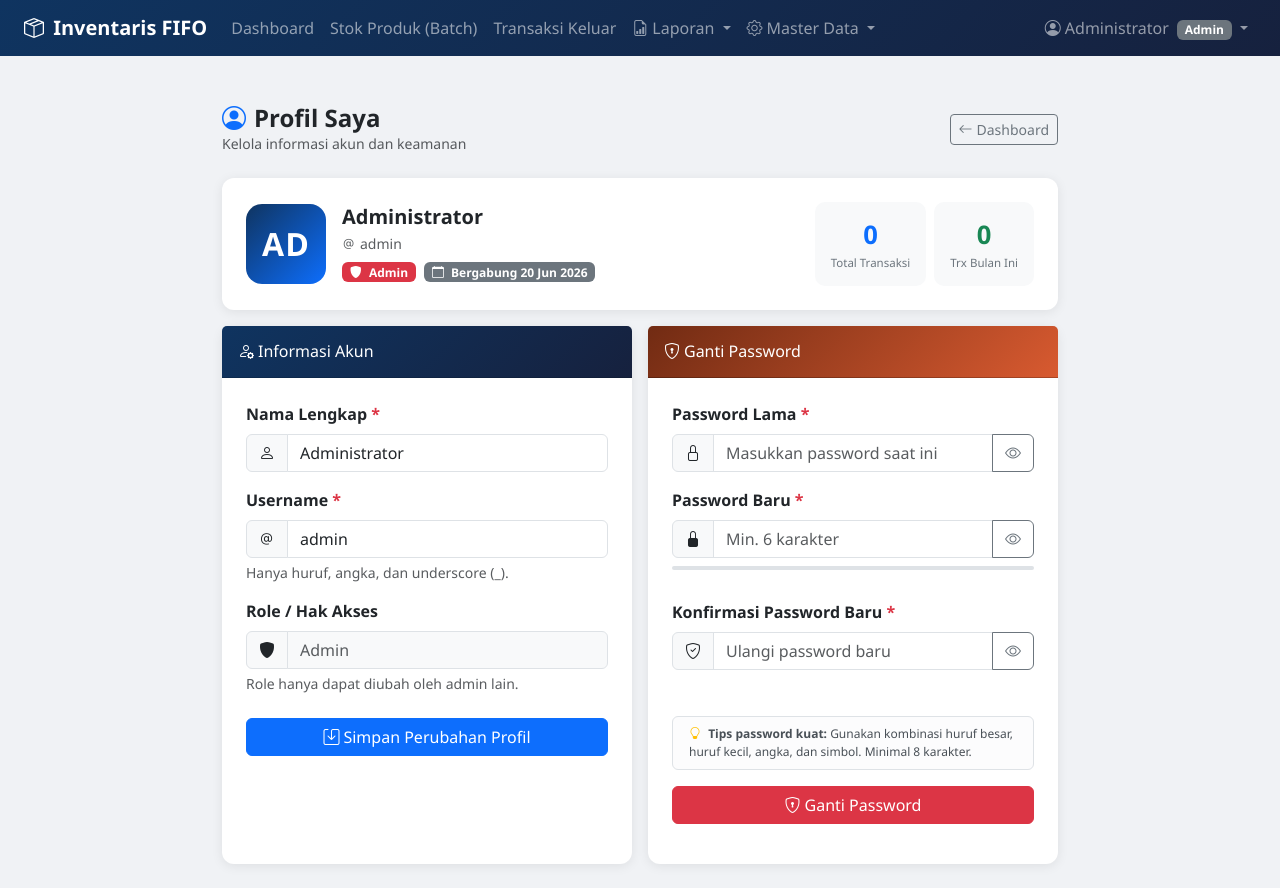
After one commit to Favyrahma/inventaris-fifo, a PHP site: page /profil.php in a window 1280 px wide. The commit adds this page. Run offline with PHP 8.4, Linux system fonts and the light colour scheme; a user stored in the database is signed in; data comes from the database, SQL or seed files in the repository.

Commit message:
menambahkan file profil

```diff
--- a/includes/navbar.php
+++ b/includes/navbar.php
@@ -89,6 +89,10 @@
                             <span class="badge bg-secondary ms-1"><?= ucfirst($role) ?></span>
                         </a>
                         <ul class="dropdown-menu dropdown-menu-end">
+                        <li><a class="dropdown-item <?= nav_active('profil.php',$current) ?>" href="profil.php">
+                            <i class="bi bi-person-gear me-1"></i>Profil & Password
+                        </a></li>
+                        <li><hr class="dropdown-divider"></li>
                             <li><a class="dropdown-item" href="logout.php"><i class="bi bi-box-arrow-right me-1"></i>Logout</a></li>
                         </ul>
                     </li>
--- /dev/null
+++ b/profil.php
@@ -0,0 +1,503 @@
+    <?php
+    include 'koneksi.php';
+    cek_login();
+
+    $id_user = intval($_SESSION['user_id']);
+
+    // ── Ambil data user saat ini ──────────────────────────────────────────────
+    $user = mysqli_fetch_assoc(mysqli_query($koneksi,
+        "SELECT id, nama, username, role, created_at FROM users WHERE id = $id_user LIMIT 1"));
+
+    if (!$user) {
+        session_destroy();
+        header("Location: login.php"); exit;
+    }
+
+    // ── Inisialisasi variabel pesan ───────────────────────────────────────────
+    $pesan_profil   = '';
+    $pesan_password = '';
+    $err_profil     = [];
+    $err_password   = [];
+
+    // ════════════════════════════════════════════════════════════════════════════
+    // AKSI 1 — Update nama & username
+    // ════════════════════════════════════════════════════════════════════════════
+    if ($_SERVER['REQUEST_METHOD'] === 'POST' && ($_POST['aksi'] ?? '') === 'update_profil') {
+
+        $nama_baru     = trim($_POST['nama']     ?? '');
+        $username_baru = trim($_POST['username'] ?? '');
+
+        if ($nama_baru === '')
+            $err_profil['nama'] = 'Nama lengkap tidak boleh kosong.';
+
+        if ($username_baru === '')
+            $err_profil['username'] = 'Username tidak boleh kosong.';
+        elseif (!preg_match('/^[a-zA-Z0-9_]+$/', $username_baru))
+            $err_profil['username'] = 'Username hanya boleh huruf, angka, dan underscore.';
+
+        // Cek username duplikat (kecuali milik sendiri)
+        if (empty($err_profil['username'])) {
+            $un_esc = mysqli_real_escape_string($koneksi, $username_baru);
+            $cek    = mysqli_fetch_assoc(mysqli_query($koneksi,
+                "SELECT id FROM users WHERE username='$un_esc' AND id != $id_user"));
+            if ($cek) $err_profil['username'] = "Username \"$username_baru\" sudah digunakan pengguna lain.";
+        }
+
+        if (empty($err_profil)) {
+            $nm_esc = mysqli_real_escape_string($koneksi, $nama_baru);
+            $un_esc = mysqli_real_escape_string($koneksi, $username_baru);
+            mysqli_query($koneksi,
+                "UPDATE users SET nama='$nm_esc', username='$un_esc' WHERE id=$id_user");
+
+            // Perbarui session agar navbar langsung berubah
+            $_SESSION['user_nama'] = $nama_baru;
+            $user['nama']     = $nama_baru;
+            $user['username'] = $username_baru;
+
+            $pesan_profil = 'success';
+        }
+    }
+
+    // ════════════════════════════════════════════════════════════════════════════
+    // AKSI 2 — Ganti password
+    // ════════════════════════════════════════════════════════════════════════════
+    if ($_SERVER['REQUEST_METHOD'] === 'POST' && ($_POST['aksi'] ?? '') === 'ganti_password') {
+
+        $pw_lama    = $_POST['pw_lama']    ?? '';
+        $pw_baru    = $_POST['pw_baru']    ?? '';
+        $pw_konfirm = $_POST['pw_konfirm'] ?? '';
+
+        // Ambil hash password saat ini dari DB
+        $row_pw = mysqli_fetch_assoc(mysqli_query($koneksi,
+            "SELECT password FROM users WHERE id = $id_user LIMIT 1"));
+
+        if ($pw_lama === '')
+            $err_password['pw_lama'] = 'Masukkan password lama terlebih dahulu.';
+        elseif (!password_verify($pw_lama, $row_pw['password']))
+            $err_password['pw_lama'] = 'Password lama tidak sesuai.';
+
+        if (strlen($pw_baru) < 6)
+            $err_password['pw_baru'] = 'Password baru minimal 6 karakter.';
+        elseif ($pw_baru === $pw_lama)
+            $err_password['pw_baru'] = 'Password baru tidak boleh sama dengan password lama.';
+
+        if (empty($err_password['pw_baru']) && $pw_baru !== $pw_konfirm)
+            $err_password['pw_konfirm'] = 'Konfirmasi password tidak cocok.';
+
+        if (empty($err_password)) {
+            $hash = password_hash($pw_baru, PASSWORD_DEFAULT);
+            mysqli_query($koneksi, "UPDATE users SET password='$hash' WHERE id=$id_user");
+            $pesan_password = 'success';
+        }
+    }
+
+    // ── Statistik aktivitas user ──────────────────────────────────────────────
+    $stat_trx = mysqli_fetch_assoc(mysqli_query($koneksi,
+        "SELECT COUNT(*) as total FROM transaksi WHERE kasir_id = $id_user"));
+    $stat_batch = mysqli_fetch_assoc(mysqli_query($koneksi,
+        "SELECT COUNT(*) as total FROM stok_log WHERE jenis='masuk' AND keterangan LIKE 'Batch baru%'"));
+    $stat_trx_bulan = mysqli_fetch_assoc(mysqli_query($koneksi,
+        "SELECT COUNT(*) as total FROM transaksi
+        WHERE kasir_id=$id_user AND MONTH(created_at)=MONTH(NOW()) AND YEAR(created_at)=YEAR(NOW())"));
+
+    include 'includes/navbar.php';
+    ?>
+    <!DOCTYPE html>
+    <html lang="id">
+    <head>
+    <meta charset="UTF-8"><meta name="viewport" content="width=device-width,initial-scale=1">
+    <title>Profil Saya – Inventaris FIFO</title>
+    <link href="https://cdn.jsdelivr.net/npm/bootstrap@5.3.2/dist/css/bootstrap.min.css" rel="stylesheet">
+    <link href="https://cdn.jsdelivr.net/npm/bootstrap-icons@1.11.3/font/bootstrap-icons.min.css" rel="stylesheet">
+    <style>
+        body { background:#f0f2f5; font-family:'Segoe UI',sans-serif; }
+        .card { border:0; border-radius:12px; box-shadow:0 2px 12px rgba(0,0,0,.08); }
+
+        /* Avatar inisial besar */
+        .avatar-xl {
+            width:80px; height:80px; border-radius:16px;
+            display:flex; align-items:center; justify-content:center;
+            font-size:2rem; font-weight:700; flex-shrink:0;
+            background:linear-gradient(135deg,#0f3460,#0d6efd);
+            color:#fff; letter-spacing:1px;
+        }
+
+        /* Stat box */
+        .stat-box {
+            border-radius:10px; padding:14px 16px; text-align:center;
+            background:var(--bs-gray-100);
+        }
+        .stat-box .val { font-size:1.6rem; font-weight:700; }
+        .stat-box .lbl { font-size:11.5px; color:#6c757d; }
+
+        /* Password strength */
+        .strength-wrap { height:4px; background:#dee2e6; border-radius:2px; margin-top:6px; }
+        .strength-bar  { height:100%; border-radius:2px; transition:width .25s, background .25s; width:0; }
+
+        /* Animasi shake error */
+        @keyframes shake {
+        0%,100%{transform:translateX(0)}
+        20%,60%{transform:translateX(-5px)}
+        40%,80%{transform:translateX(5px)}
+        }
+        .shake { animation:shake .3s ease; }
+
+        /* Ikon kunci berputar saat sukses */
+        @keyframes pop {
+        0%{transform:scale(1)} 50%{transform:scale(1.3)} 100%{transform:scale(1)}
+        }
+        .pop { animation:pop .4s ease; }
+    </style>
+    </head>
+    <body>
+    <div class="container py-4" style="max-width:860px">
+
+    <!-- ── Header halaman ──────────────────────────────────────────────── -->
+    <div class="d-flex justify-content-between align-items-center mb-4">
+        <div>
+        <h4 class="fw-bold mb-0"><i class="bi bi-person-circle me-2 text-primary"></i>Profil Saya</h4>
+        <small class="text-muted">Kelola informasi akun dan keamanan</small>
+        </div>
+        <a href="indeks.php" class="btn btn-outline-secondary btn-sm">
+        <i class="bi bi-arrow-left me-1"></i>Dashboard
+        </a>
+    </div>
+
+    <!-- ── Kartu identitas ─────────────────────────────────────────────── -->
+    <div class="card mb-3 p-4">
+        <div class="d-flex align-items-center gap-3 flex-wrap">
+        <div class="avatar-xl">
+            <?= mb_strtoupper(mb_substr($user['nama'], 0, 2)) ?>
+        </div>
+        <div>
+            <h5 class="fw-bold mb-1"><?= htmlspecialchars($user['nama']) ?></h5>
+            <div class="text-muted small mb-1">
+            <i class="bi bi-at me-1"></i><?= htmlspecialchars($user['username']) ?>
+            </div>
+            <span class="badge <?= $user['role']==='admin'?'bg-danger':'bg-info text-dark' ?>">
+            <i class="bi bi-<?= $user['role']==='admin'?'shield-fill':'person-fill' ?> me-1"></i>
+            <?= ucfirst($user['role']) ?>
+            </span>
+            <span class="badge bg-secondary ms-1">
+            <i class="bi bi-calendar me-1"></i>
+            Bergabung <?= tgl_indo(date('Y-m-d', strtotime($user['created_at']))) ?>
+            </span>
+        </div>
+        <div class="ms-auto d-flex gap-2 flex-wrap">
+            <div class="stat-box">
+            <div class="val text-primary"><?= $stat_trx['total'] ?></div>
+            <div class="lbl">Total Transaksi</div>
+            </div>
+            <div class="stat-box">
+            <div class="val text-success"><?= $stat_trx_bulan['total'] ?></div>
+            <div class="lbl">Trx Bulan Ini</div>
+            </div>
+        </div>
+        </div>
+    </div>
+
+    <div class="row g-3">
+
+        <!-- ══════════════════════════════════════════════════════════════════
+            KOLOM KIRI — Form Edit Profil
+        ══════════════════════════════════════════════════════════════════ -->
+        <div class="col-lg-6">
+        <div class="card h-100">
+            <div class="card-header py-3" style="background:linear-gradient(135deg,#0f3460,#16213e)">
+            <h6 class="mb-0 text-white">
+                <i class="bi bi-person-gear me-1"></i>Informasi Akun
+            </h6>
+            </div>
+            <div class="card-body p-4">
+
+            <?php if ($pesan_profil === 'success'): ?>
+                <div class="alert alert-success alert-dismissible d-flex align-items-center gap-2 py-2">
+                <i class="bi bi-check-circle-fill"></i>
+                Profil berhasil diperbarui.
+                <button type="button" class="btn-close ms-auto" data-bs-dismiss="alert"></button>
+                </div>
+            <?php endif; ?>
+
+            <?php if (!empty($err_profil)): ?>
+                <div class="alert alert-warning py-2" id="errProfil">
+                <i class="bi bi-exclamation-triangle-fill me-1"></i>
+                <?= htmlspecialchars(array_values($err_profil)[0]) ?>
+                </div>
+            <?php endif; ?>
+
+            <form method="POST" id="formProfil" novalidate>
+                <input type="hidden" name="aksi" value="update_profil">
+
+                <!-- Nama Lengkap -->
+                <div class="mb-3">
+                <label class="form-label fw-semibold">
+                    Nama Lengkap <span class="text-danger">*</span>
+                </label>
+                <div class="input-group">
+                    <span class="input-group-text"><i class="bi bi-person"></i></span>
+                    <input type="text" name="nama" id="inp_nama"
+                        class="form-control <?= isset($err_profil['nama']) ? 'is-invalid' : '' ?>"
+                        value="<?= htmlspecialchars($user['nama']) ?>" required>
+                    <?php if (isset($err_profil['nama'])): ?>
+                    <div class="invalid-feedback"><?= htmlspecialchars($err_profil['nama']) ?></div>
+                    <?php endif; ?>
+                </div>
+                </div>
+
+                <!-- Username -->
+                <div class="mb-3">
+                <label class="form-label fw-semibold">
+                    Username <span class="text-danger">*</span>
+                </label>
+                <div class="input-group">
+                    <span class="input-group-text"><i class="bi bi-at"></i></span>
+                    <input type="text" name="username" id="inp_username"
+                        class="form-control <?= isset($err_profil['username']) ? 'is-invalid' : '' ?>"
+                        value="<?= htmlspecialchars($user['username']) ?>"
+                        pattern="[a-zA-Z0-9_]+" required>
+                    <?php if (isset($err_profil['username'])): ?>
+                    <div class="invalid-feedback"><?= htmlspecialchars($err_profil['username']) ?></div>
+                    <?php endif; ?>
+                </div>
+                <div class="form-text">Hanya huruf, angka, dan underscore (_).</div>
+                </div>
+
+                <!-- Role (read-only) -->
+                <div class="mb-4">
+                <label class="form-label fw-semibold">Role / Hak Akses</label>
+                <div class="input-group">
+                    <span class="input-group-text">
+                    <i class="bi bi-<?= $user['role']==='admin'?'shield-fill':'person-fill' ?>"></i>
+                    </span>
+                    <input type="text" class="form-control bg-light text-muted"
+                        value="<?= ucfirst($user['role']) ?>" disabled>
+                </div>
+                <div class="form-text">Role hanya dapat diubah oleh admin lain.</div>
+                </div>
+
+                <button type="submit" class="btn btn-primary w-100">
+                <i class="bi bi-save me-1"></i>Simpan Perubahan Profil
+                </button>
+            </form>
+            </div>
+        </div>
+        </div>
+
+        <!-- ══════════════════════════════════════════════════════════════════
+            KOLOM KANAN — Form Ganti Password
+        ══════════════════════════════════════════════════════════════════ -->
+        <div class="col-lg-6">
+        <div class="card h-100">
+            <div class="card-header py-3" style="background:linear-gradient(135deg,#712B13,#D85A30)">
+            <h6 class="mb-0 text-white">
+                <i class="bi bi-shield-lock me-1"></i>Ganti Password
+            </h6>
+            </div>
+            <div class="card-body p-4">
+
+            <?php if ($pesan_password === 'success'): ?>
+                <div class="alert alert-success alert-dismissible d-flex align-items-center gap-2 py-2">
+                <i class="bi bi-lock-fill pop" id="lockIcon"></i>
+                Password berhasil diubah. Gunakan password baru untuk login berikutnya.
+                <button type="button" class="btn-close ms-auto" data-bs-dismiss="alert"></button>
+                </div>
+            <?php endif; ?>
+
+            <?php if (!empty($err_password)): ?>
+                <div class="alert alert-danger py-2" id="errPassword">
+                <i class="bi bi-x-circle-fill me-1"></i>
+                <?= htmlspecialchars(array_values($err_password)[0]) ?>
+                </div>
+            <?php endif; ?>
+
+            <form method="POST" id="formPassword" novalidate autocomplete="off">
+                <input type="hidden" name="aksi" value="ganti_password">
+
+                <!-- Password Lama -->
+                <div class="mb-3">
+                <label class="form-label fw-semibold">
+                    Password Lama <span class="text-danger">*</span>
+                </label>
+                <div class="input-group">
+                    <span class="input-group-text"><i class="bi bi-lock"></i></span>
+                    <input type="password" name="pw_lama" id="pw_lama"
+                        class="form-control <?= isset($err_password['pw_lama']) ? 'is-invalid' : '' ?>"
+                        placeholder="Masukkan password saat ini" autocomplete="current-password" required>
+                    <button type="button" class="btn btn-outline-secondary"
+                            onclick="togglePass('pw_lama', this)" tabindex="-1">
+                    <i class="bi bi-eye"></i>
+                    </button>
+                    <?php if (isset($err_password['pw_lama'])): ?>
+                    <div class="invalid-feedback"><?= htmlspecialchars($err_password['pw_lama']) ?></div>
+                    <?php endif; ?>
+                </div>
+                </div>
+
+                <!-- Password Baru -->
+                <div class="mb-2">
+                <label class="form-label fw-semibold">
+                    Password Baru <span class="text-danger">*</span>
+                </label>
+                <div class="input-group">
+                    <span class="input-group-text"><i class="bi bi-lock-fill"></i></span>
+                    <input type="password" name="pw_baru" id="pw_baru"
+                        class="form-control <?= isset($err_password['pw_baru']) ? 'is-invalid' : '' ?>"
+                        placeholder="Min. 6 karakter" autocomplete="new-password"
+                        oninput="cekKekuatan(this.value)" required>
+                    <button type="button" class="btn btn-outline-secondary"
+                            onclick="togglePass('pw_baru', this)" tabindex="-1">
+                    <i class="bi bi-eye"></i>
+                    </button>
+                    <?php if (isset($err_password['pw_baru'])): ?>
+                    <div class="invalid-feedback"><?= htmlspecialchars($err_password['pw_baru']) ?></div>
+                    <?php endif; ?>
+                </div>
+                <!-- Strength bar -->
+                <div class="strength-wrap mt-2">
+                    <div class="strength-bar" id="strengthBar"></div>
+                </div>
+                <div id="strengthLabel" class="form-text" style="min-height:18px"></div>
+                </div>
+
+                <!-- Konfirmasi Password Baru -->
+                <div class="mb-4">
+                <label class="form-label fw-semibold">
+                    Konfirmasi Password Baru <span class="text-danger">*</span>
+                </label>
+                <div class="input-group">
+                    <span class="input-group-text"><i class="bi bi-shield-check"></i></span>
+                    <input type="password" name="pw_konfirm" id="pw_konfirm"
+                        class="form-control <?= isset($err_password['pw_konfirm']) ? 'is-invalid' : '' ?>"
+                        placeholder="Ulangi password baru" autocomplete="new-password"
+                        oninput="cekMatch()" required>
+                    <button type="button" class="btn btn-outline-secondary"
+                            onclick="togglePass('pw_konfirm', this)" tabindex="-1">
+                    <i class="bi bi-eye"></i>
+                    </button>
+                    <?php if (isset($err_password['pw_konfirm'])): ?>
+                    <div class="invalid-feedback"><?= htmlspecialchars($err_password['pw_konfirm']) ?></div>
+                    <?php endif; ?>
+                </div>
+                <div id="matchInfo" class="form-text" style="min-height:18px"></div>
+                </div>
+
+                <!-- Tips keamanan -->
+                <div class="alert alert-light border py-2 px-3 mb-3" style="font-size:12px">
+                <i class="bi bi-lightbulb me-1 text-warning"></i>
+                <strong>Tips password kuat:</strong> Gunakan kombinasi huruf besar, huruf kecil, angka, dan simbol. Minimal 8 karakter.
+                </div>
+
+                <button type="submit" class="btn btn-danger w-100" id="btnGanti">
+                <i class="bi bi-shield-lock me-1"></i>Ganti Password
+                </button>
+            </form>
+            </div>
+        </div>
+        </div>
+
+    </div><!-- end row -->
+    </div>
+
+    <script src="https://cdn.jsdelivr.net/npm/bootstrap@5.3.2/dist/js/bootstrap.bundle.min.js"></script>
+    <script>
+    /* ── Tampilkan/sembunyikan password ──────────────────────────────────────── */
+    function togglePass(id, btn) {
+        const inp  = document.getElementById(id);
+        const icon = btn.querySelector('i');
+        const show = inp.type === 'password';
+        inp.type   = show ? 'text' : 'password';
+        icon.className = show ? 'bi bi-eye-slash' : 'bi bi-eye';
+    }
+
+    /* ── Indikator kekuatan password ─────────────────────────────────────────── */
+    function cekKekuatan(val) {
+        const bar   = document.getElementById('strengthBar');
+        const label = document.getElementById('strengthLabel');
+        let score = 0;
+        if (val.length >= 6)               score++;
+        if (val.length >= 10)              score++;
+        if (/[A-Z]/.test(val))            score++;
+        if (/[0-9]/.test(val))            score++;
+        if (/[^a-zA-Z0-9]/.test(val))     score++;
+
+        const level = [
+            { w:'0%',   bg:'#dee2e6', lbl:'' },
+            { w:'25%',  bg:'#dc3545', lbl:'Lemah' },
+            { w:'50%',  bg:'#ffc107', lbl:'Cukup' },
+            { w:'75%',  bg:'#0dcaf0', lbl:'Kuat' },
+            { w:'100%', bg:'#198754', lbl:'Sangat Kuat' },
+        ];
+        const s = val.length === 0 ? 0 : Math.min(score, 4);
+        bar.style.width      = level[s].w;
+        bar.style.background = level[s].bg;
+        label.textContent    = level[s].lbl;
+
+        // Periksa juga konfirmasi setelah strength update
+        cekMatch();
+    }
+
+    /* ── Cek kecocokan password baru & konfirmasi ──────────────────────────── */
+    function cekMatch() {
+        const baru    = document.getElementById('pw_baru').value;
+        const konfirm = document.getElementById('pw_konfirm').value;
+        const info    = document.getElementById('matchInfo');
+        const inp     = document.getElementById('pw_konfirm');
+
+        if (konfirm === '') { info.textContent = ''; inp.classList.remove('is-invalid','is-valid'); return; }
+
+        if (baru === konfirm) {
+            info.innerHTML = '<span class="text-success"><i class="bi bi-check-circle me-1"></i>Password cocok</span>';
+            inp.classList.remove('is-invalid'); inp.classList.add('is-valid');
+        } else {
+            info.innerHTML = '<span class="text-danger"><i class="bi bi-x-circle me-1"></i>Password tidak cocok</span>';
+            inp.classList.add('is-invalid'); inp.classList.remove('is-valid');
+        }
+    }
+
+    /* ── Validasi form ganti password sebelum submit ────────────────────────── */
+    document.getElementById('formPassword').addEventListener('submit', function(e) {
+        const lama    = document.getElementById('pw_lama').value;
+        const baru    = document.getElementById('pw_baru').value;
+        const konfirm = document.getElementById('pw_konfirm').value;
+        let stop = false;
+
+        if (lama === '') {
+            shake('pw_lama'); stop = true;
+        }
+        if (baru.length < 6) {
+            shake('pw_baru'); stop = true;
+        }
+        if (baru !== konfirm) {
+            shake('pw_konfirm'); stop = true;
+        }
+        if (stop) e.preventDefault();
+    });
+
+    /* ── Validasi form profil sebelum submit ────────────────────────────────── */
+    document.getElementById('formProfil').addEventListener('submit', function(e) {
+        const nama = document.getElementById('inp_nama').value.trim();
+        const un   = document.getElementById('inp_username').value.trim();
+        let stop   = false;
+
+        if (nama === '') { shake('inp_nama'); stop = true; }
+        if (!/^[a-zA-Z0-9_]+$/.test(un)) { shake('inp_username'); stop = true; }
+        if (stop) e.preventDefault();
+    });
+
+    /* ── Helper animasi shake ───────────────────────────────────────────────── */
+    function shake(id) {
+        const el = document.getElementById(id);
+        if (!el) return;
+        el.classList.add('shake');
+        el.focus();
+        setTimeout(() => el.classList.remove('shake'), 350);
+    }
+
+    /* ── Scroll ke error banner jika ada ───────────────────────────────────── */
+    ['errProfil','errPassword'].forEach(function(id) {
+        const el = document.getElementById(id);
+        if (el) el.scrollIntoView({ behavior:'smooth', block:'start' });
+    });
+    </script>
+    </body>
+    </html>
```
